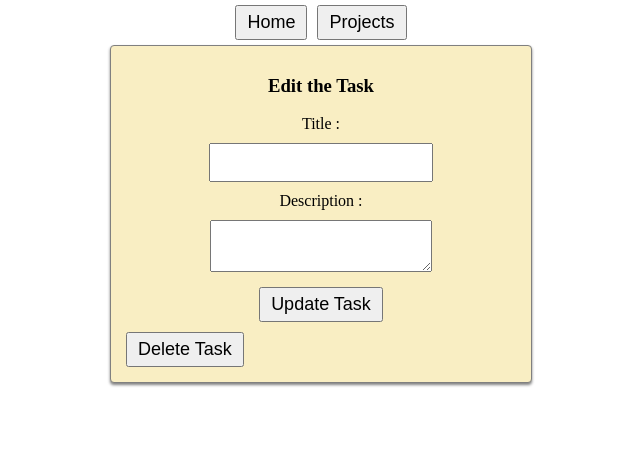
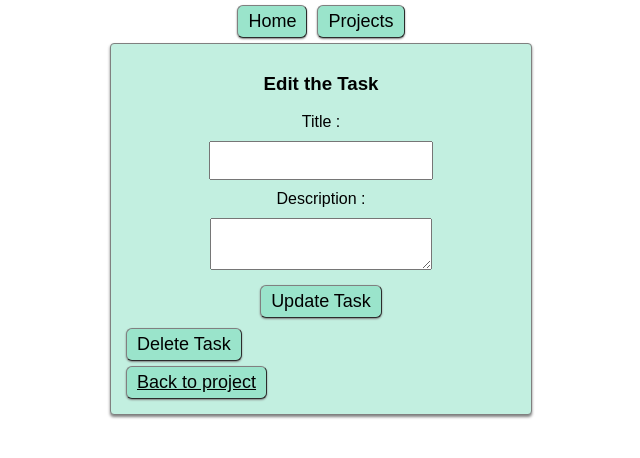
Before and after one commit to a-virot/project-management-client, a React (Create React App) app: page /task/edit/1 in a window 1280 px wide. Shown: the top 458 px of the page, without its empty margins (319-959 px from the left). Built offline with nearby package versions, Linux system fonts and the light colour scheme; no server answers.

Commit message:
corrections edit and delete et CSS

```diff
--- a/src/components/ProjectCard.js
+++ b/src/components/ProjectCard.js
@@ -8,6 +8,7 @@ function ProjectCard({title, description, _id}){
         <div className="ProjectCard card">
             <Link to={`/projects/${_id}`}>
                 <h3>{title}</h3>
+
             </Link>
             <p style={{maxWidth:"400px"}}>{description}</p>
         </div>
--- a/src/components/TaskCard.js
+++ b/src/components/TaskCard.js
@@ -1,16 +1,16 @@
 // We are deconstructing the props object directly in the parentheses of the function
 import { Link } from "react-router-dom";
-function TaskCard({title, description, _id, project }){
+function TaskCard({title, description, _id, projectTitle }){
     return(
         <div className="TaskCard card">
 
         <h3>{title}</h3>
         <h4>Description : </h4>
         <p>{description}</p>
-        <h4>id du Projet parent: </h4>
-        <p>{project}</p>
+        {/* <h4>Projet parent: </h4>
+        <p>{projectTitle}</p> */}
 
-        <Link to={`/task/edit/${_id}`}>
+        <Link to={`/task/edit/${_id}`} >
             <button>Edit Task</button>
         </Link>
 
--- a/src/index.css
+++ b/src/index.css
@@ -14,8 +14,12 @@ code {
 
 /* index.css */
 
+
+
+
 body {
   margin: 0;
+  font-family: Arial, Helvetica, sans-serif;
 }
 
 a {
@@ -30,6 +34,25 @@ select {
   margin: 5px;
   font-size: 18px;
 }
+
+textarea{
+  font-family: Arial, Helvetica, sans-serif;
+}
+
+button{
+  background-color: rgb(154, 228, 203);
+  border-radius: 6px;
+  border-width: 1px;
+  border-color: gray;
+  box-shadow: 0px 1px 2px gray;
+
+}
+button:hover{
+  background-color: darkslategrey;
+  color: white;
+  cursor: pointer;
+}
+
 
 label {
   width: 200px;
@@ -67,19 +90,20 @@ textarea {
   box-shadow: 0px 2px 3px grey;
   margin: 0 auto;
   margin-bottom: 20px;
-  background: #94a7c8;
+  background-color: aquamarine;
+  /* background: #0d0565; */
   border-radius: 4px;
 }
 
 .ProjectCard h3::after {
-  content: url("https://education-team-2020.s3.eu-west-1.amazonaws.com/web-dev/m3/icon-expand.png");
+
   margin-left: 5px;
 }
 
 .EditProjectPage,
 .AddProject,
 .AddTask {
-  background: #f9eec3;
+  background: rgb(194, 239, 224);
   border: 1px solid grey;
   box-shadow: 0px 2px 3px grey;
   width: 400px;
@@ -108,5 +132,6 @@ textarea {
 }
 
 .TaskCard {
-  background-color: #dfeef9;
+  background-color:#c6f6ec;
+  /* background-color: #dfeef9; */
 }
--- a/src/pages/AddProject.js
+++ b/src/pages/AddProject.js
@@ -25,7 +25,7 @@ function AddProject(props){
 
     return(
         <div className="AddProject">
-            <h3>AddProject</h3>
+            <h3>Add a Project</h3>
 
             <form onSubmit={handleSubmit}>
                 <label>Title :</label>
--- a/src/pages/EditTaskPage.js
+++ b/src/pages/EditTaskPage.js
@@ -1,13 +1,14 @@
 import axios from "axios";
 import { useState, useEffect } from "react";
-import { useParams, useNavigate } from "react-router-dom";
+import { useParams, useNavigate, Link} from "react-router-dom";
 
 const API_URL = "http://localhost:5005";
 
-function EditTaskPage() {
+function EditTaskPage(props) {
     const [title, setTitle] = useState("");
     const [description, setDescription]=useState("");
     const [projectId, setProjectId]=useState("");
+    // const [project, setProject]= useState("");
 
     const {taskId} = useParams();
     const navigate = useNavigate();
@@ -24,6 +25,17 @@ function EditTaskPage() {
       .catch((error)=> console.log(error))
     },[taskId])
 
+
+
+  //   const getProject = ()=> {
+  //     axios
+  //     .get(`${API_URL}/api/projects/${projectId}`)
+  //     .then((response)=>{
+  //         const oneProject = response.data
+  //         setProject(oneProject);
+  //     })
+  //     .catch((error)=> console.log(error));
+  // };
 
     const handleFormSubmit= (e)=>{
         e.preventDefault();
@@ -53,6 +65,7 @@ function EditTaskPage() {
   return (
     <div className="AddTask">
     <h3>Edit the Task</h3>
+    {/* <h2>{project.title}</h2> */}
 
     <form onSubmit={handleFormSubmit}>
         <label>Title :</label>
@@ -74,7 +87,10 @@ function EditTaskPage() {
         <button type="submit">Update Task</button>
     </form>
 
-    <button oncClick={deleteTask}>Delete Task</button>
+    <button onClick={deleteTask}>Delete Task</button>
+    <Link to={`/projects/${projectId}`}>
+      <button>Back to project</button>
+    </Link>
 
 
     </div>
--- a/src/pages/ProjectDetailsPage.js
+++ b/src/pages/ProjectDetailsPage.js
@@ -39,7 +39,7 @@ function ProjectDetailsPage(){
             )}
 
             {project && project.tasks.map((task)=>(
-                <TaskCard key={task._id} {...task}/>
+                <TaskCard key={task._id} {...task} projectTitle={project.title}/>
             ))}
 
             {/*
```
